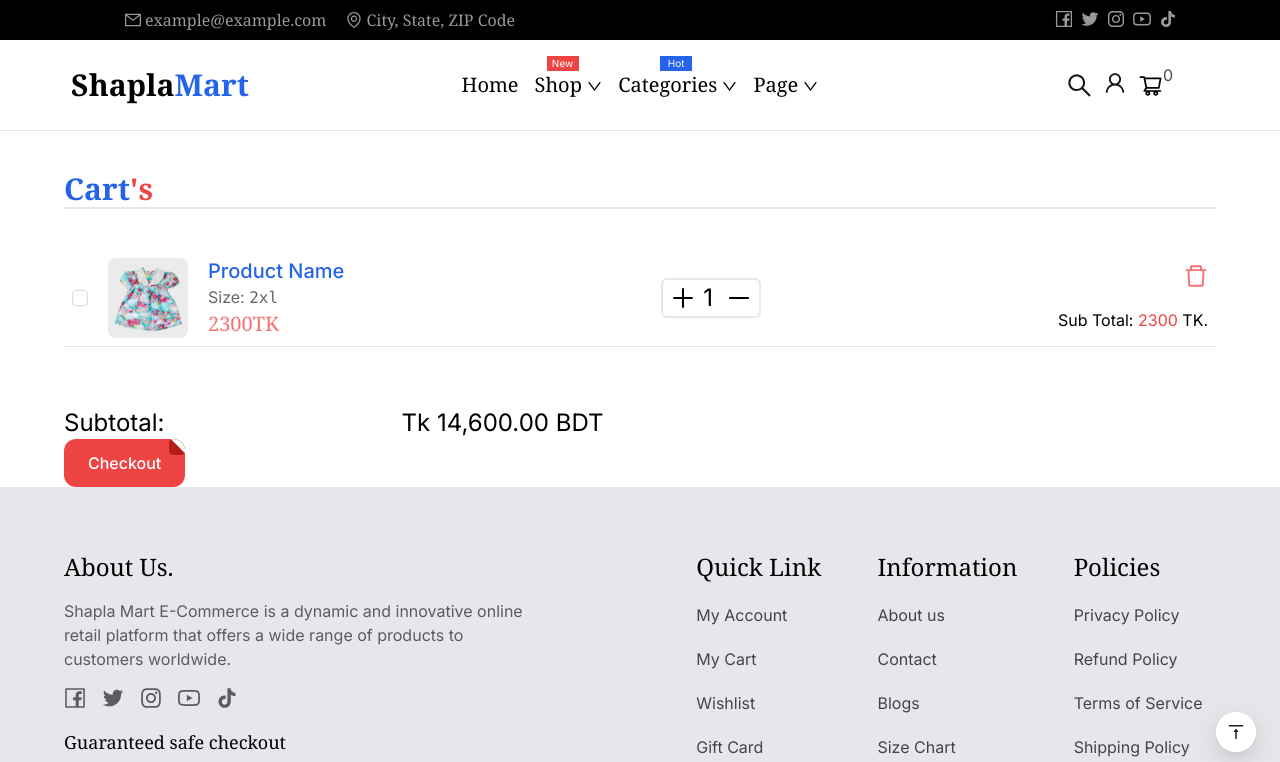
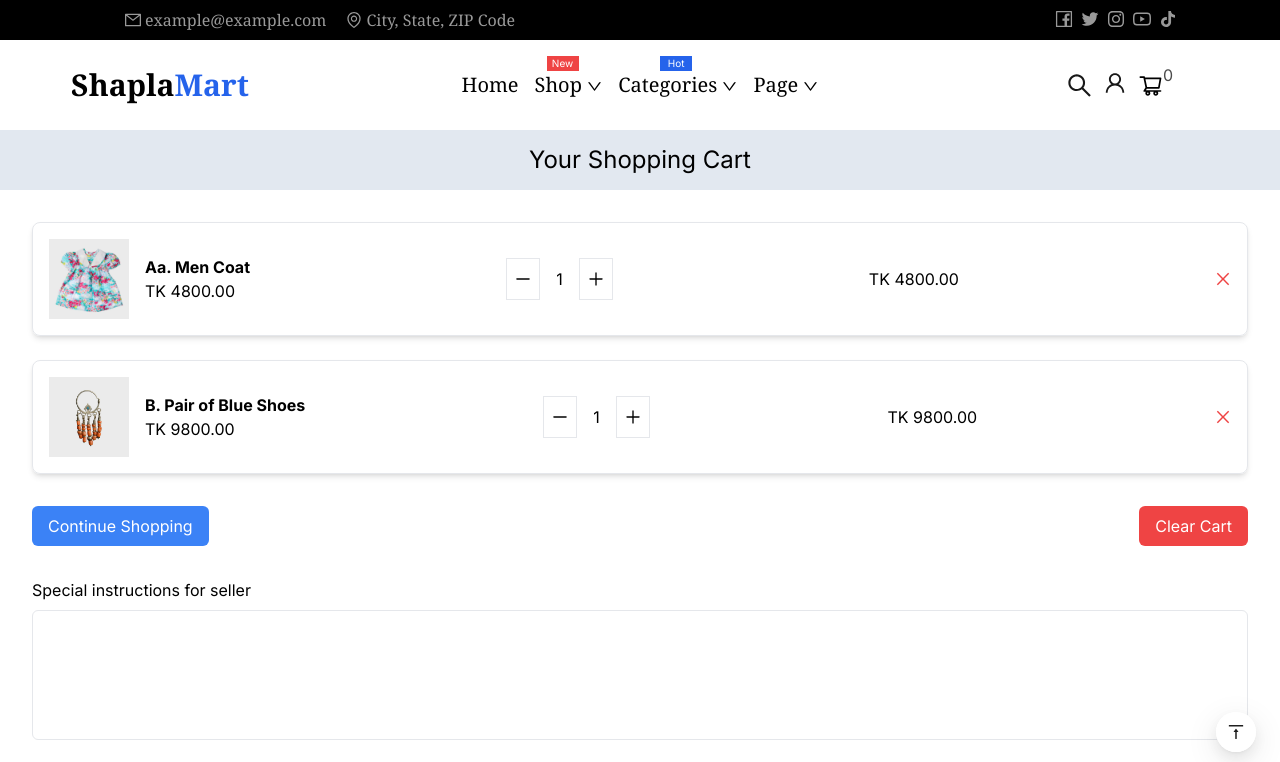
Before and after one commit to akashsdk/shaplamart, a Next.js app: page /cart in a window 1280 px wide. Shown: the top 762 px of the page. Built offline with nearby package versions, Linux system fonts and the light colour scheme.

Commit message:
Update page.tsx

```diff
--- a/src/app/cart/page.tsx
+++ b/src/app/cart/page.tsx
@@ -1,79 +1,133 @@
 "use client";
 
 import React, { useState } from "react";
-import {
-  CloseOutlined,
-  PlusOutlined,
-  MinusOutlined,
-  DeleteOutlined,
-} from "@ant-design/icons";
+import { CloseOutlined, PlusOutlined, MinusOutlined } from "@ant-design/icons";
 import Image from "next/image";
-import { Checkbox } from "antd";
-
 import Img1 from "@/Data/Shopping-Data/baby-dress_1.webp";
 import Img2 from "@/Data/Shopping-Data/earring_2_600x.webp";
-import Img3 from "@/Data/Shopping-Data/shirt_1.webp";
+import Link from "next/link";
 
 const Cart: React.FC = () => {
+  const [cartItems, setCartItems] = useState([
+    { id: 1, name: "Aa. Men Coat", price: 4800, quantity: 1, image: Img1 },
+    {
+      id: 2,
+      name: "B. Pair of Blue Shoes",
+      price: 9800,
+      quantity: 1,
+      image: Img2,
+    },
+  ]);
+
+  const incrementQuantity = (id: number) => {
+    setCartItems((prevItems) =>
+      prevItems.map((item) =>
+        item.id === id ? { ...item, quantity: item.quantity + 1 } : item
+      )
+    );
+  };
+
+  const decrementQuantity = (id: number) => {
+    setCartItems((prevItems) =>
+      prevItems.map((item) =>
+        item.id === id && item.quantity > 1
+          ? { ...item, quantity: item.quantity - 1 }
+          : item
+      )
+    );
+  };
+
+  const removeItem = (id: number) => {
+    setCartItems((prevItems) => prevItems.filter((item) => item.id !== id));
+  };
+
+  const totalPrice = cartItems.reduce(
+    (total, item) => total + item.price * item.quantity,
+    0
+  );
+
   return (
-    <div className="w-full flex flex-col justify-center items-center border-t">
-      <div className="w-[90%] mt-5 tablet:mt-10 border-b-2">
-        <p className="text-3xl font-bold font-serif text-blue-600">
-          Cart
-          <samp className="text-3xl font-bold font-serif text-red-500">
-            &apos;s
-          </samp>
-        </p>
+    <div className="w-full">
+      <div className="w-full h-[60px] bg-slate-200 flex justify-center items-center">
+        <p className="text-2xl">Your Shopping Cart</p>
       </div>
 
-      {/* Cart-Product */}
-      <div className="w-[90%] mt-5 tablet:mt-10 mb-5 p-2 border-b flex justify-between items-center">
-        <div className="flex justify-center items-center">
-          <Checkbox value="1"></Checkbox>
-          <Image
-            alt="product"
-            src={Img1}
-            className="ml-5 h-[80px] w-[80px] rounded-lg"
-          />
+      <div className="container mx-auto p-8">
+        <div className="grid grid-cols-1 gap-6">
+          {cartItems.map((item) => (
+            <div
+              key={item.id}
+              className="flex justify-between items-center border p-4 rounded-lg shadow-md"
+            >
+              <div className="flex items-center">
+                <Image
+                  src={item.image}
+                  alt={item.name}
+                  width={80}
+                  height={80}
+                />
+                <div className="ml-4">
+                  <p className="font-bold">{item.name}</p>
+                  <p>TK {item.price.toFixed(2)}</p>
+                </div>
+              </div>
 
-          <div className="ml-5">
-            <p className="text-xl text-blue-600 font-medium">Product Name</p>
-            <p className="opacity-60">
-              Size: <samp>2xl</samp>
-            </p>
-            <p className="text-xl text-red-400 font-serif">2300TK</p>
-          </div>
+              <div className="flex items-center">
+                <button
+                  onClick={() => decrementQuantity(item.id)}
+                  className="border p-2"
+                >
+                  <MinusOutlined />
+                </button>
+                <span className="px-4">{item.quantity}</span>
+                <button
+                  onClick={() => incrementQuantity(item.id)}
+                  className="border p-2"
+                >
+                  <PlusOutlined />
+                </button>
+              </div>
+
+              <p>TK {(item.price * item.quantity).toFixed(2)}</p>
+              <button
+                onClick={() => removeItem(item.id)}
+                className="text-red-500"
+              >
+                <CloseOutlined />
+              </button>
+            </div>
+          ))}
         </div>
 
-        <div className="ml-5 h-10 flex justify-center items-center border-2 p-2 rounded-md">
-          <PlusOutlined className="text-2xl cursor-pointer hover:text-red-500" />
-          <p className="text-2xl w-4 ml-2 mr-2">1</p>
-          <MinusOutlined className="text-2xl cursor-pointer hover:text-red-500" />
+        <div className="flex justify-between mt-8">
+          <Link href='/' className="bg-blue-500 text-white px-4 py-2 rounded-md">
+            Continue Shopping
+          </Link>
+
+          <button className="bg-red-500 text-white px-4 py-2 rounded-md">
+            Clear Cart
+          </button>
         </div>
 
-        <div className="flex flex-col justify-center items-end">
-          <DeleteOutlined className="text-2xl cursor-pointer text-red-400 hover:text-red-500 mb-5" />
-          <p>
-            Sub Total: <span className="text-red-500">2300</span> TK.
-          </p>
+        <div className="mt-8">
+          <label className="block mb-2">Special instructions for seller</label>
+          <textarea className="w-full p-4 border rounded-md outline-none" rows={4} />
         </div>
-      </div>
 
-      <div className="w-[90%] mt-5 tablet:mt-10">
-        <p className="text-2xl ">
-          Subtotal: <samp className="ml-[20%]" />
-          Tk 14,600.00 BDT
-        </p>
-
-        <div>
-          <button className="relative inline-flex items-center justify-start px-6 py-3 overflow-hidden font-medium transition-all bg-red-500 rounded-xl group">
-            <span className="absolute top-0 right-0 inline-block w-4 h-4 transition-all duration-500 ease-in-out bg-red-700 rounded group-hover:-mr-4 group-hover:-mt-4">
-              <span className="absolute top-0 right-0 w-5 h-5 rotate-45 translate-x-1/2 -translate-y-1/2 bg-white"></span>
-            </span>
-            <span className="absolute bottom-0 left-0 w-full h-full transition-all duration-500 ease-in-out delay-200 -translate-x-full translate-y-full bg-red-600 rounded-2xl group-hover:mb-12 group-hover:translate-x-0"></span>
-            <span className="relative w-full text-left text-white transition-colors duration-200 ease-in-out group-hover:text-white">
-              Checkout
-            </span>
+        <div className="mt-8 flex justify-between">
+          <div className="w-1/2">
+            <h2 className="text-xl font-bold">Cart Totals</h2>
+            <div className="mt-4">
+              <p className="flex justify-between">
+                <span>Subtotal</span> <span>TK {totalPrice.toFixed(2)}</span>
+              </p>
+              <p className="flex justify-between mt-2 font-semibold">
+                <span>Total</span> <span>TK {totalPrice.toFixed(2)}</span>
+              </p>
+            </div>
+          </div>
+          <button className="bg-blue-600 h-[50px] text-white px-3 text-center rounded-md border-2 border-blue-600 hover:bg-transparent hover:text-blue-600 text-xl">
+            Proceed to Checkout
           </button>
         </div>
       </div>
```
